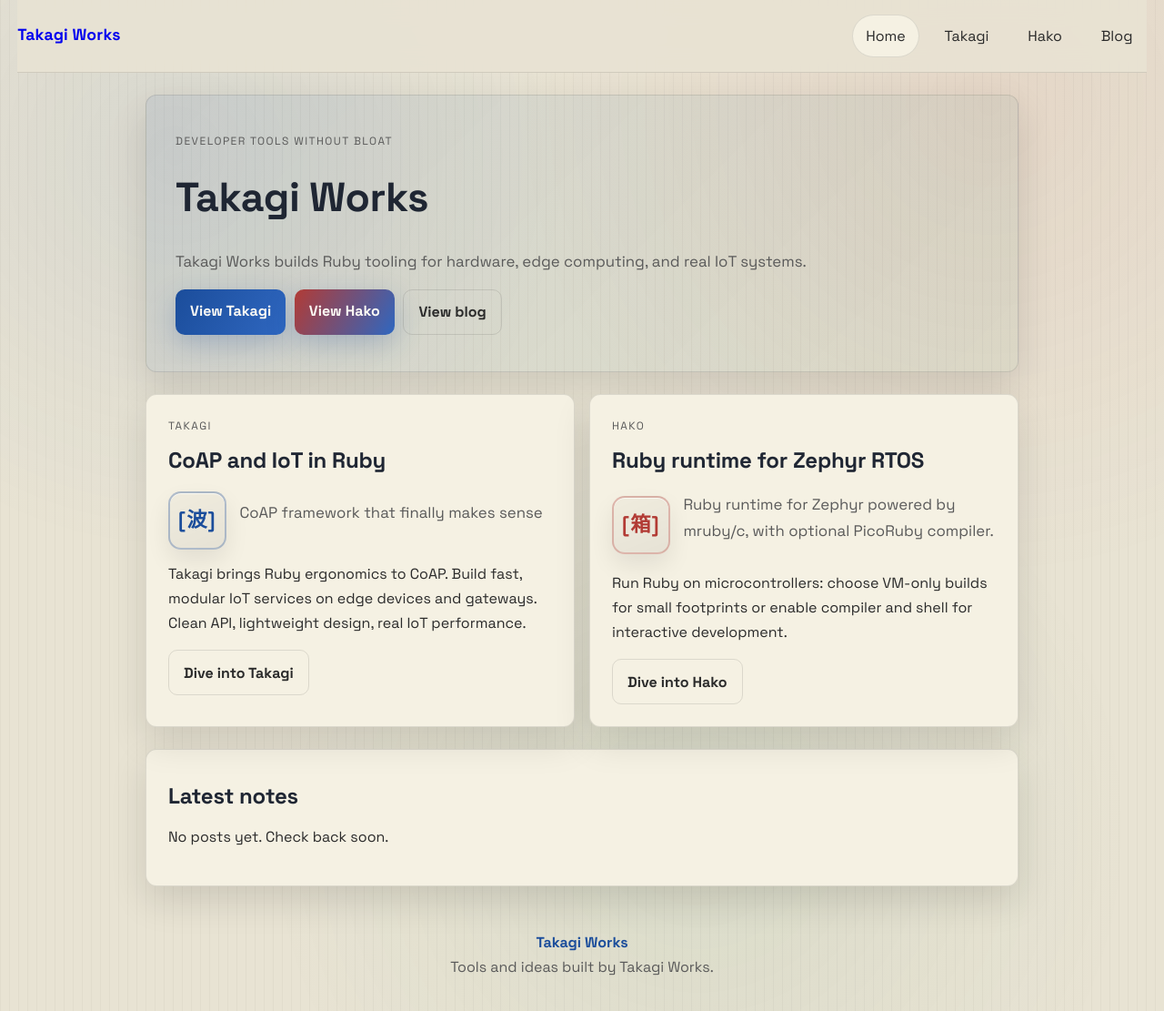
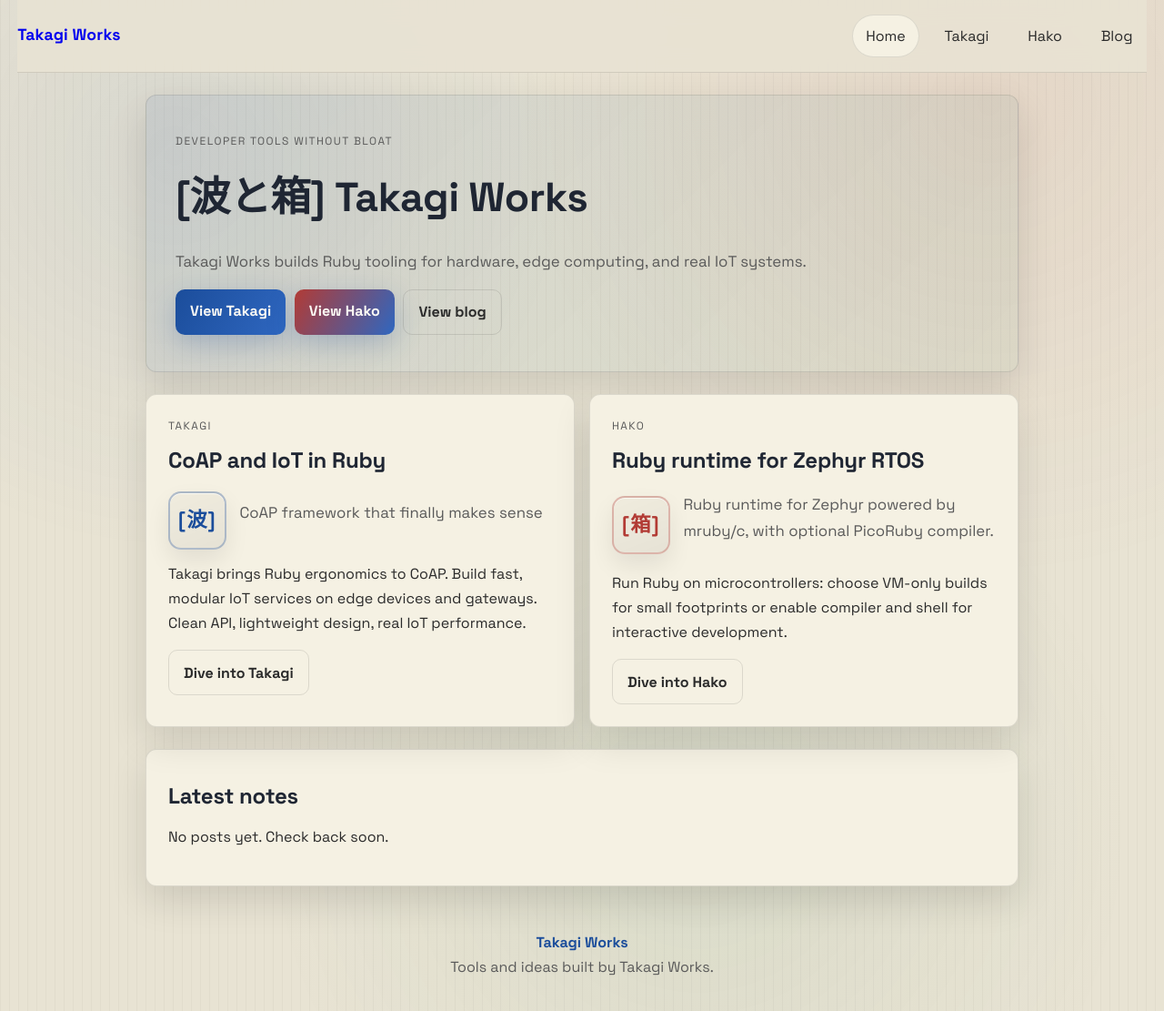
Before and after one commit to takagi-works/takagi-works.github.io, a Jekyll site: the page built from index.md, in a window 1280 px wide and 1140 px high. Shown: the top 1111 px of the window at 91% size. Built offline with Jekyll 4.4.1, drawn with Linux system fonts in a browser that asks for light colours.

Commit message:
Update heading to include Japanese characters

```diff
--- a/index.md
+++ b/index.md
@@ -6,7 +6,7 @@ permalink: /
 <section class="hero">
   <div class="hero-content">
     <p class="eyebrow">Developer tools without bloat</p>
-    <h1>Takagi Works</h1>
+    <h1>[波と箱] Takagi Works</h1>
     <p class="lead">Takagi Works builds Ruby tooling for hardware, edge computing, and real IoT systems.</p>
     <div class="list-inline">
       <a class="button" href="/takagi.html">View Takagi</a>
```
